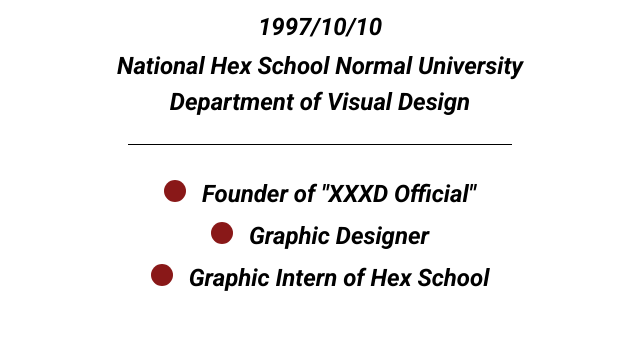
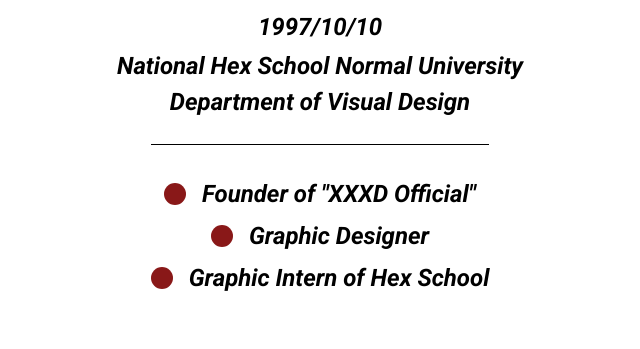
Before and after one commit to verakang/JOANNE, a plain HTML site: page index.html in a window 1280 px wide. Shown: the part 1420-1769 px from the top of the page, 320-960 px from the left. Drawn offline with Linux system fonts and the light colour scheme.

Commit message:
detial fixed

```diff
--- a/style.css
+++ b/style.css
@@ -136,7 +136,6 @@ table {
 
 * {
     box-sizing: border-box;
-    /* outline: 1px solid pink; */
 }
 
 body {
@@ -260,7 +259,7 @@ img {
 .about-experience:before {
     content: "";
     display: block;
-    width: 384px;
+    max-width: 384px;
     height: 1px;
     background-color: #000;
     margin-top: 24px;
@@ -268,7 +267,7 @@ img {
 }
 
 .about-experience {
-    width: 384px;
+    max-width: 384px;
 }
 
 .experience-item:before {
@@ -276,6 +275,7 @@ img {
     display: inline-block;
     width: 22px;
     height: 22px;
+    vertical-align: -3px;
     border-radius: 50%;
     background-color: #891818;
     margin-right: 16px;
```
